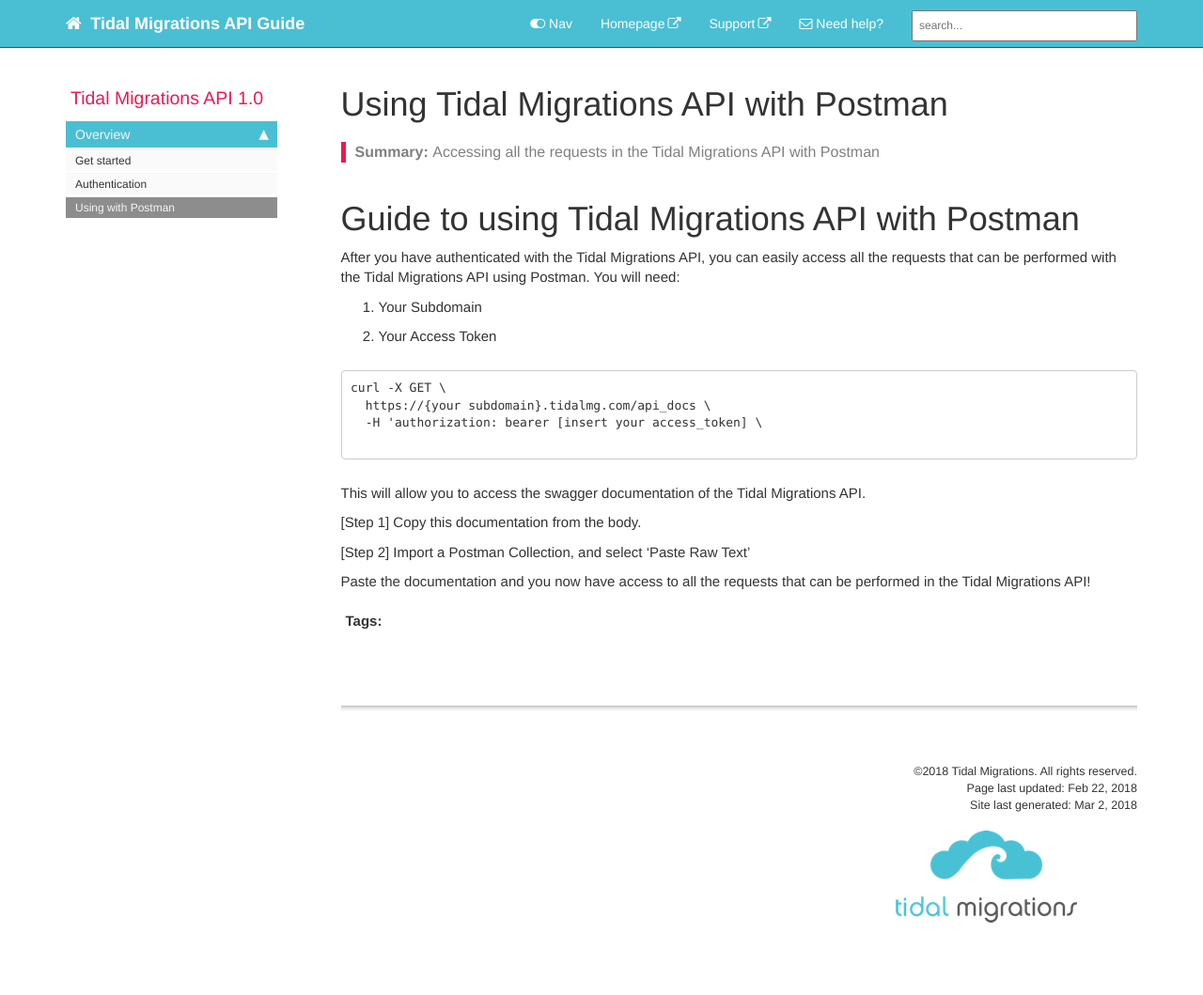
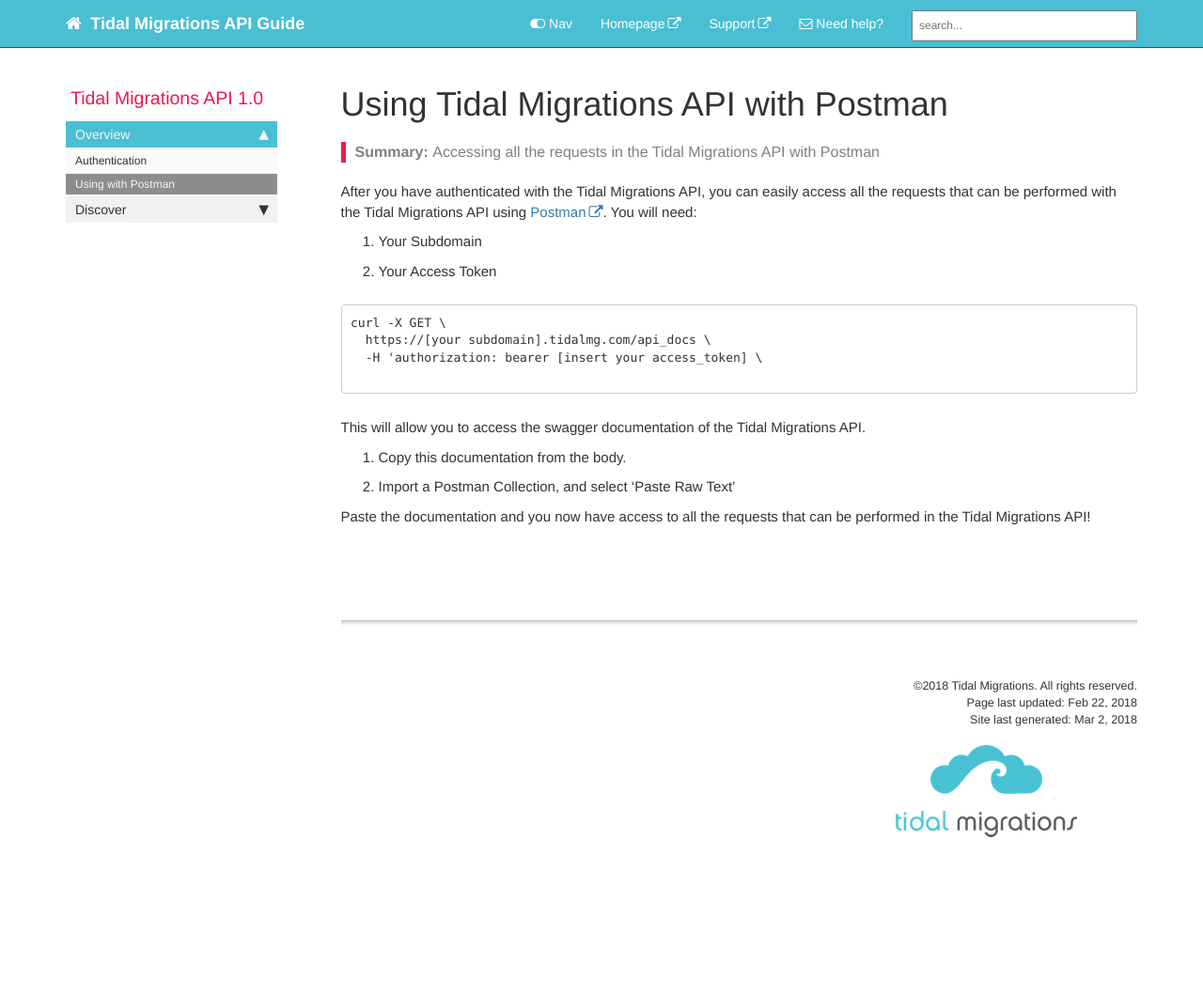
Before and after one commit to tidalmigrations/tidalmigrations.github.io, a Jekyll site: the page built from pages/api/Using_with_postman.md, in a window 1280 px wide. Shown: the whole page at 94% size. Built offline with Jekyll 4.4.1, drawn with Linux system fonts in a browser that asks for light colours; nearby versions of some CDN libraries; comment, search, counter and statistics services are not loaded; after the commit the page ends 968 px from its top, so only the background shows below that.

Commit message:
apply feedback on authentication and using postman guides

````diff
--- a/_data/sidebars/main_sidebar.yml
+++ b/_data/sidebars/main_sidebar.yml
@@ -23,15 +23,19 @@ entries:
     output: web, pdf
     folderitems:
 
-    - title: Get started
-      url: /index.html
-      output: web, pdf
-      type: homepage
-
     - title: Authentication
       url: /authentication.html
       output: web, pdf
+      type: homepage
 
     - title: Using with Postman
       url: /postman_docs.html
       output: web, pdf
+
+  - title: Discover
+    output: web, pdf
+    folderitems:
+
+    - title: Importing Applications
+      url: /importapps.html
+      output: web, pdf
--- a/pages/api/Using_with_postman.md
+++ b/pages/api/Using_with_postman.md
@@ -1,6 +1,6 @@
 ---
+toc: false
 title: Using Tidal Migrations API with Postman
-tags: [postman]
 keywords: postman, swagger, docs
 last_updated: Feb 22, 2018
 summary: "Accessing all the requests in the Tidal Migrations API with Postman"
@@ -8,24 +8,22 @@ sidebar: main_sidebar
 permalink: postman_docs.html
 ---
 
-# Guide to using Tidal Migrations API with Postman
-
 After you have authenticated with the Tidal Migrations API, you can easily
-access all the requests that can be performed with the Tidal Migrations API using Postman.
+access all the requests that can be performed with the Tidal Migrations API using [Postman](https://www.getpostman.com/).
 You will need:
 1. Your Subdomain
 2. Your Access Token
 
 ```
 curl -X GET \
-  https://{your subdomain}.tidalmg.com/api_docs \
+  https://[your subdomain].tidalmg.com/api_docs \
   -H 'authorization: bearer [insert your access_token] \
 
 ```
 This will allow you to access the swagger documentation of the Tidal Migrations API.
 
-[Step 1] Copy this documentation from the body.
+1. Copy this documentation from the body.
 
-[Step 2] Import a Postman Collection, and select 'Paste Raw Text'
+2. Import a Postman Collection, and select 'Paste Raw Text'
 
 Paste the documentation and you now have access to all the requests that can be performed in the Tidal Migrations API!
````
Also changed, not shown: pages/api/authentication.md (+2 -5 lines).
